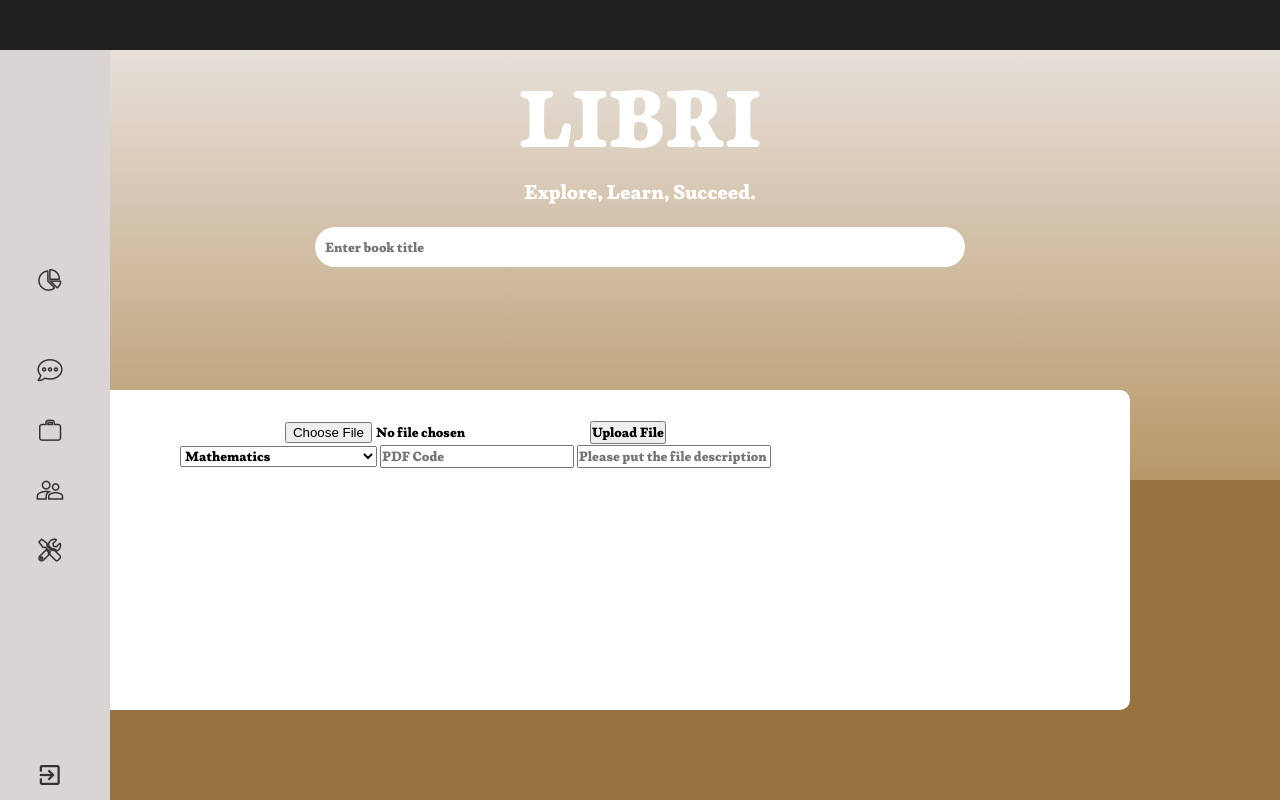
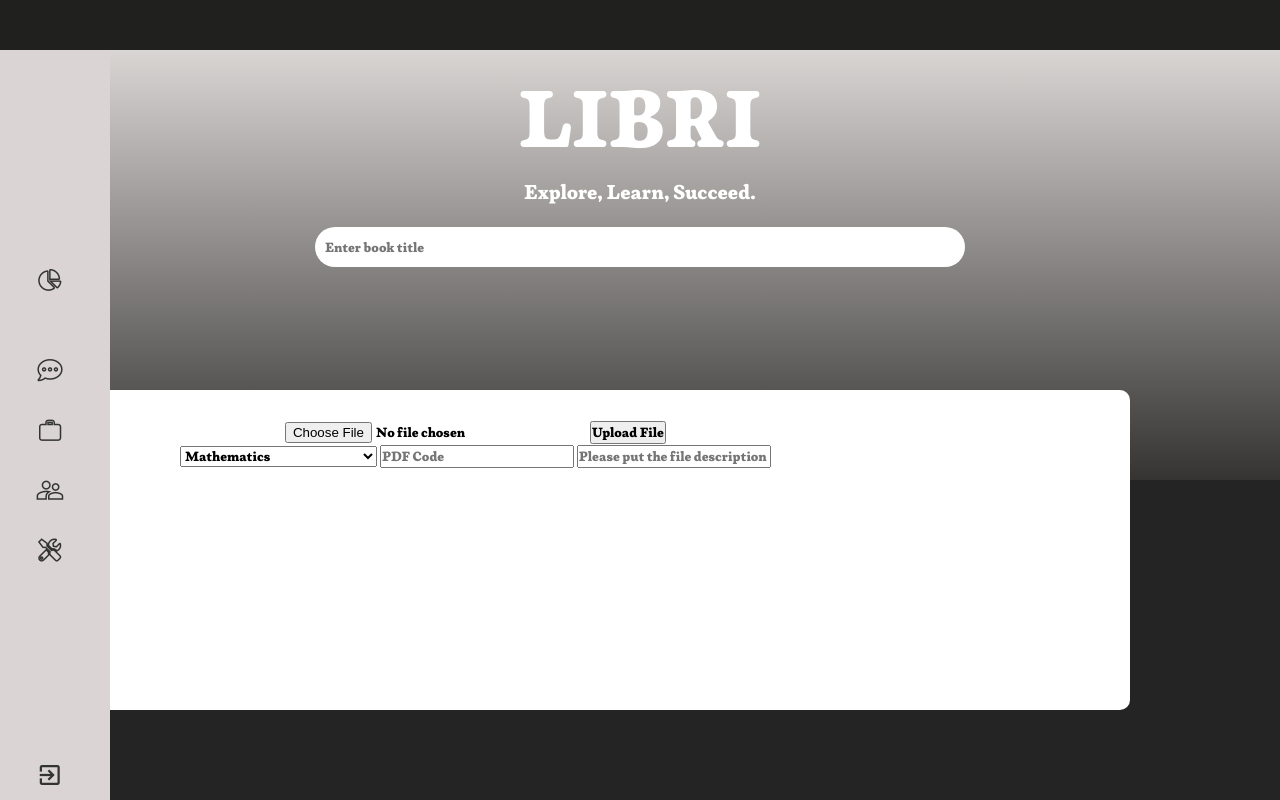
Before and after one commit to RalphisCoding29/PHPLMS_FINAL, a PHP site: page /Admins-page.php in a window 1280 px wide. Run offline with PHP 8.4, Linux system fonts and the light colour scheme; data comes from the database, SQL or seed files in the repository; data that the repository does not hold is empty.

Commit message:
Update adminstyle.css

```diff
--- a/phplms/adminstyle.css
+++ b/phplms/adminstyle.css
@@ -111,7 +111,7 @@ margin-left: 1050px;
 .upper{
 width: 100%;
 height: 60%;
-background:linear-gradient(rgb(236, 232, 230), #B89869);
+background:linear-gradient(rgb(236, 232, 230), #353433);
 
 }
 
@@ -142,7 +142,7 @@ font-size: 20px;
 .lower{
 width: 100% ;
 height: 40%;
-background-color: #967341;
+background-color: #242424;
 }
 
 
```
